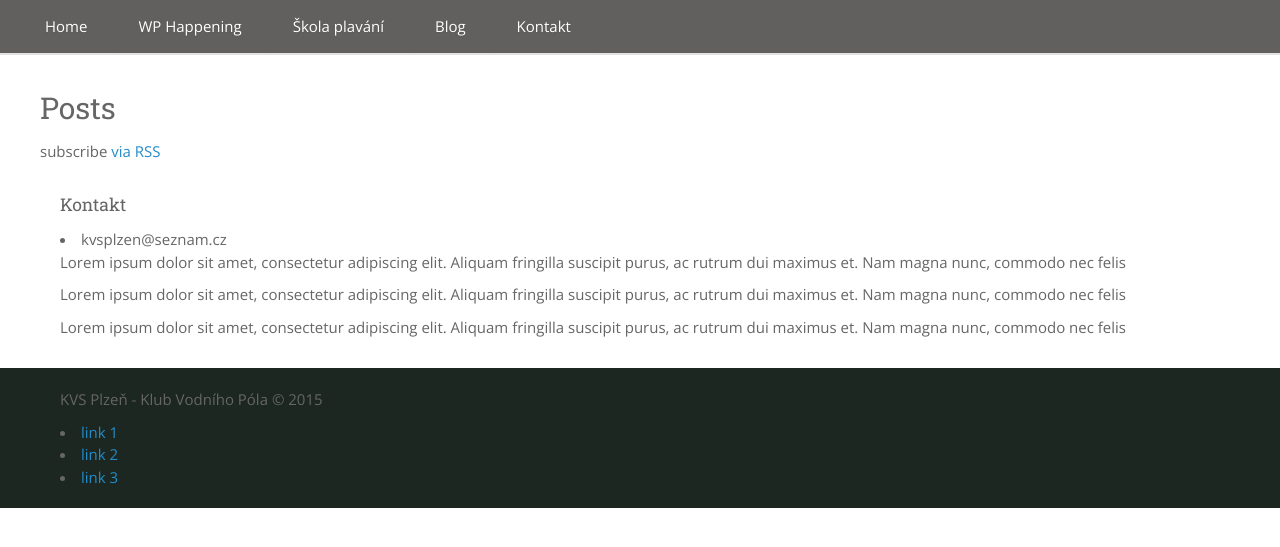
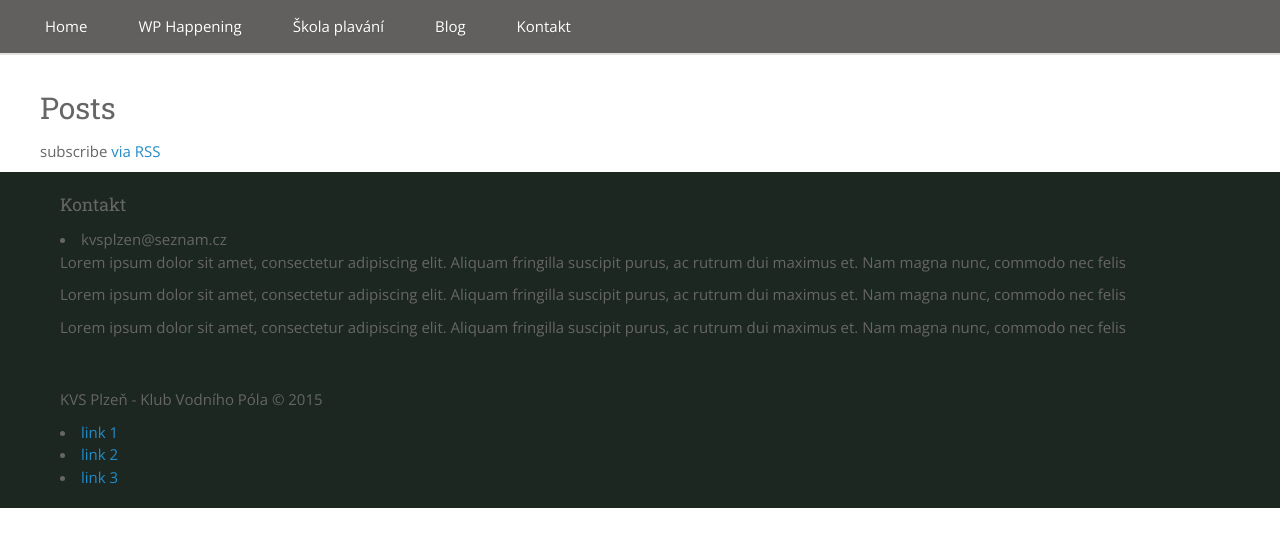
Before and after one commit to SteveVil/KVS-web, a Jekyll site: the page built from index.html, in a window 1280 px wide. Shown: the top 547 px of the page. Built offline with Jekyll 4.4.1, drawn with Linux system fonts in a browser that asks for light colours.

Commit message:
Update _footer.sass

```diff
--- a/_sass/_footer.sass
+++ b/_sass/_footer.sass
@@ -6,6 +6,9 @@ footer
 		width: 1160px
 		margin: 0 auto
 		padding: 20px
+
 	.main-footer
+		background: none repeat scroll 0% 0% #1C2721
+
 	.last-footer
 		background: none repeat scroll 0% 0% #1C2721
```
